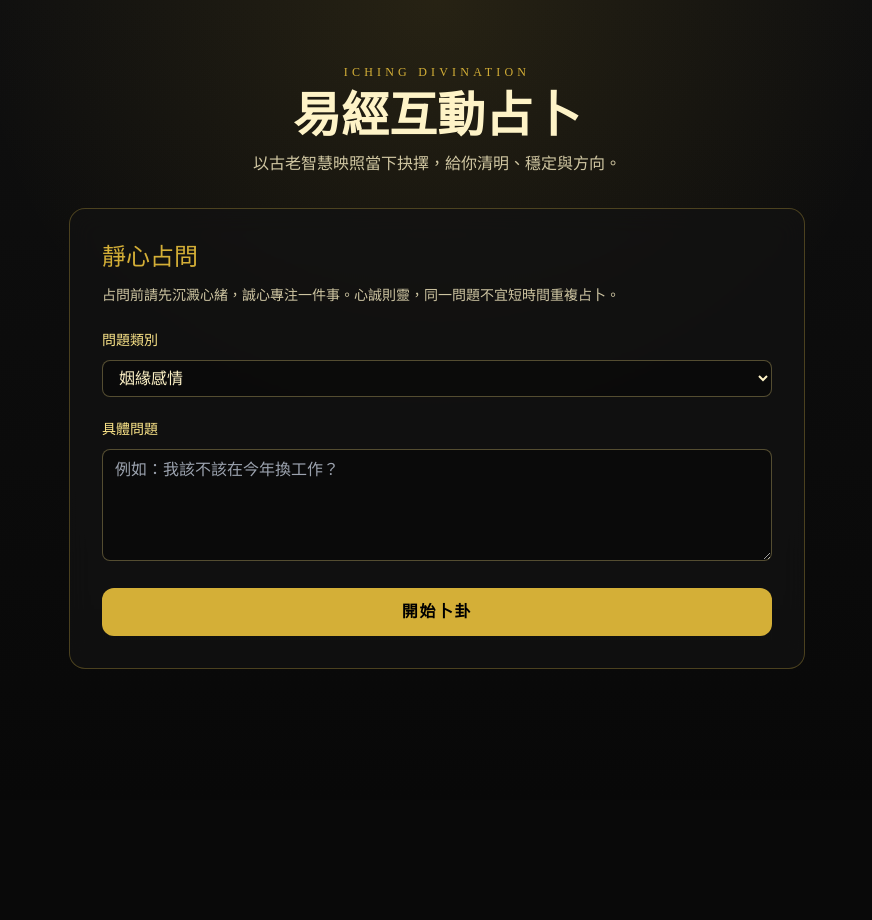
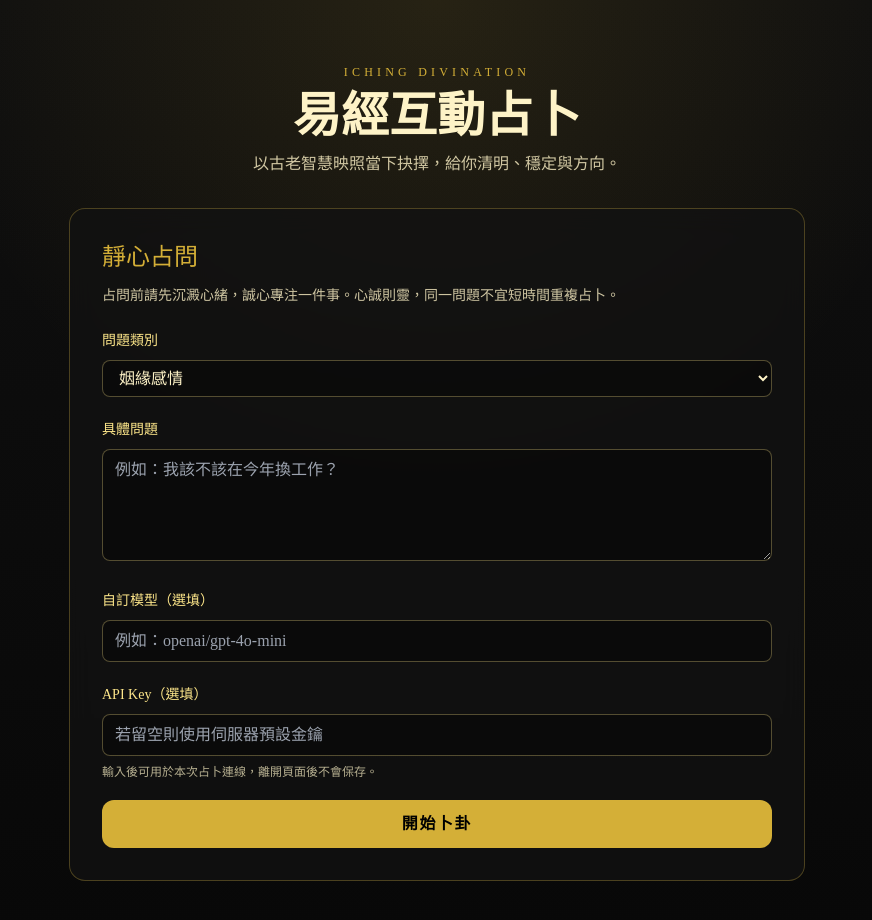
Before and after one commit to water3399/iching-divination, a Next.js app: page / in a window 1280 px wide. Shown: the top 920 px of the page, without its empty margins (203-1075 px from the left). Before the commit the page ends 800 px from the top, so only its background shows below. Built offline with nearby package versions, Linux system fonts and the light colour scheme.

Commit message:
feat: 支援前端自訂模型與 API Key

```diff
--- a/app/api/interpret/route.ts
+++ b/app/api/interpret/route.ts
@@ -30,6 +30,8 @@ const systemPrompt = `你是一位精通易經的占卜專家，具備深厚的
 type InterpretRequest = {
   question: string;
   category: string;
+  model?: string;
+  apiKey?: string;
   hexagramName: string;
   hexagramNumber: number;
   yaoName: string;
@@ -53,14 +55,13 @@ const defaultModel = 'openai/gpt-4o-mini';
 
 export async function POST(req: Request) {
   try {
-    const apiKey = process.env.OPENROUTER_API_KEY;
-    const model = process.env.OPENROUTER_MODEL ?? defaultModel;
+    const body = (await req.json()) as InterpretRequest;
+    const apiKey = body.apiKey?.trim() || process.env.OPENROUTER_API_KEY;
+    const model = body.model?.trim() || process.env.OPENROUTER_MODEL || defaultModel;
 
     if (!apiKey) {
-      return NextResponse.json({ error: 'Missing OPENROUTER_API_KEY' }, { status: 500 });
+      return NextResponse.json({ error: 'Missing API key. Please provide one or set OPENROUTER_API_KEY.' }, { status: 500 });
     }
-
-    const body = (await req.json()) as InterpretRequest;
 
     const response = await fetch(`${openRouterBaseUrl}/chat/completions`, {
       method: 'POST',
--- a/app/result/page.tsx
+++ b/app/result/page.tsx
@@ -9,6 +9,8 @@ import ichingData from '@/data/iching.json';
 type InterpretPayload = {
   question: string;
   category: string;
+  model?: string;
+  apiKey?: string;
   hexagramName: string;
   hexagramNumber: number;
   yaoName: string;
@@ -77,6 +79,8 @@ function ResultContent() {
   const number = parseNumber(searchParams.get('number'));
   const question = searchParams.get('question') ?? '';
   const category = searchParams.get('category') ?? '未分類';
+  const model = searchParams.get('model') ?? '';
+  const apiKey = searchParams.get('apiKey') ?? '';
 
   const remainder = number % 6;
   const yaoPosition = remainder === 0 ? 6 : remainder;
@@ -99,6 +103,8 @@ function ResultContent() {
     const payload: InterpretPayload = {
       question,
       category,
+      model: model.trim() || undefined,
+      apiKey: apiKey.trim() || undefined,
       hexagramName: result.hexagramName,
       hexagramNumber: result.hexagramNumber,
       yaoName: result.yaoName,
@@ -150,7 +156,7 @@ function ResultContent() {
     return () => {
       cancelled = true;
     };
-  }, [category, question, result]);
+  }, [apiKey, category, model, question, result]);
 
   if (!result) {
     return (
@@ -180,6 +186,7 @@ function ResultContent() {
 
       <section className="panel p-6 space-y-3">
         <h2 className="text-xl text-gold">AI 解讀</h2>
+        <p className="text-xs text-amber-100/70">目前模型：{model.trim() || '伺服器預設模型'}</p>
         {loading ? (
           <div className="flex items-center gap-3 text-amber-100/80">
             <span className="h-3 w-3 rounded-full bg-gold animate-ping" />
--- a/components/DivinationForm.tsx
+++ b/components/DivinationForm.tsx
@@ -10,6 +10,8 @@ export function DivinationForm() {
   const [category, setCategory] = useState(categories[0]);
   const [customCategory, setCustomCategory] = useState('');
   const [question, setQuestion] = useState('');
+  const [model, setModel] = useState('');
+  const [apiKey, setApiKey] = useState('');
   const [isCasting, setIsCasting] = useState(false);
 
   const effectiveCategory = category === '其他' ? customCategory.trim() : category;
@@ -25,7 +27,9 @@ export function DivinationForm() {
     const params = new URLSearchParams({
       number: String(randomNumber),
       category: effectiveCategory,
-      question: question.trim()
+      question: question.trim(),
+      model: model.trim(),
+      apiKey: apiKey.trim()
     });
     router.push(`/result?${params.toString()}`);
   };
@@ -76,6 +80,28 @@ export function DivinationForm() {
         />
       </div>
 
+      <div className="space-y-2">
+        <label className="text-sm text-amber-200">自訂模型（選填）</label>
+        <input
+          className="w-full rounded-lg bg-black/30 border border-amber-200/30 px-3 py-2"
+          value={model}
+          onChange={(e) => setModel(e.target.value)}
+          placeholder="例如：openai/gpt-4o-mini"
+        />
+      </div>
+
+      <div className="space-y-2">
+        <label className="text-sm text-amber-200">API Key（選填）</label>
+        <input
+          type="password"
+          className="w-full rounded-lg bg-black/30 border border-amber-200/30 px-3 py-2"
+          value={apiKey}
+          onChange={(e) => setApiKey(e.target.value)}
+          placeholder="若留空則使用伺服器預設金鑰"
+        />
+        <p className="text-xs text-amber-100/70">輸入後可用於本次占卜連線，離開頁面後不會保存。</p>
+      </div>
+
       <button
         className="w-full rounded-xl py-3 font-semibold tracking-widest bg-gold text-black hover:brightness-110 transition disabled:opacity-50 disabled:cursor-not-allowed"
         onClick={onCast}
```
